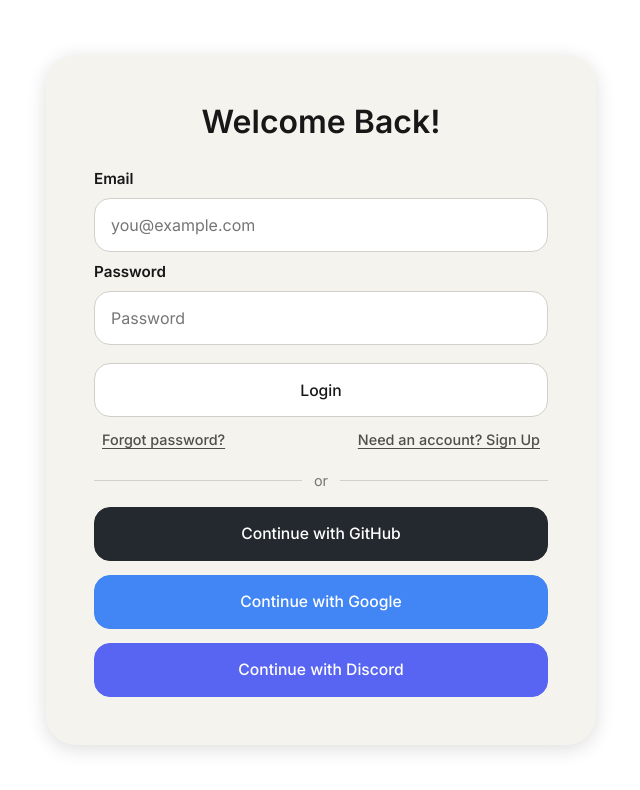
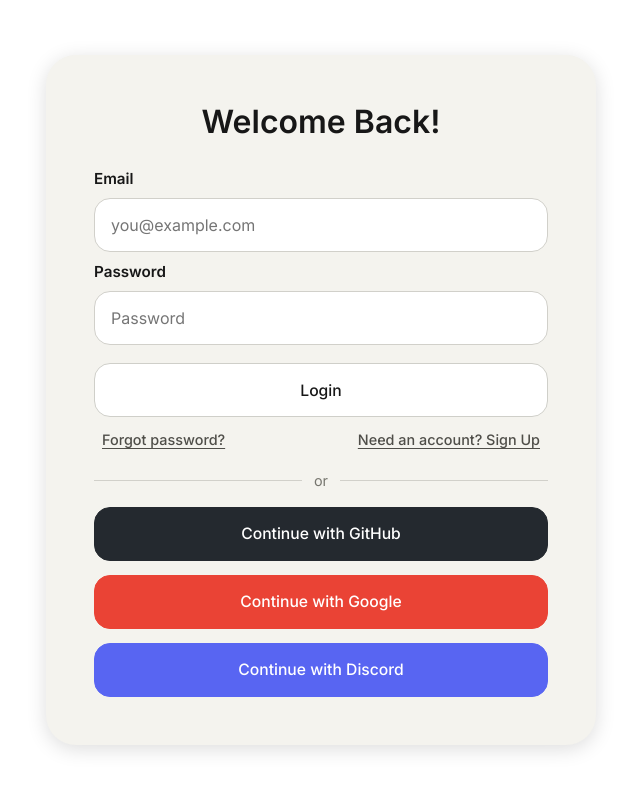
Before and after one commit to EverettM12/test-project, a React (Vite) app: page / in a window 1280 px wide. Shown: the top 790 px of the page, without its empty margins (319-959 px from the left). Built offline with nearby package versions, Linux system fonts and the light colour scheme.

Commit message:
did stuff

```diff
--- a/src/styling/Auth.css
+++ b/src/styling/Auth.css
@@ -75,13 +75,13 @@
 }
 
 .auth-google {
-  background-color: #4285f4;
-  border-color: #4285f4;
+  background-color: #EA4335;
+  border-color: #EA4335;
 }
 
 .auth-google:hover:not(:disabled) {
-  background-color: #357ae8;
-  border-color: #357ae8;
+  background-color: #d63e30;
+  border-color: #EA4335;
 }
 
 .auth-discord {
```
